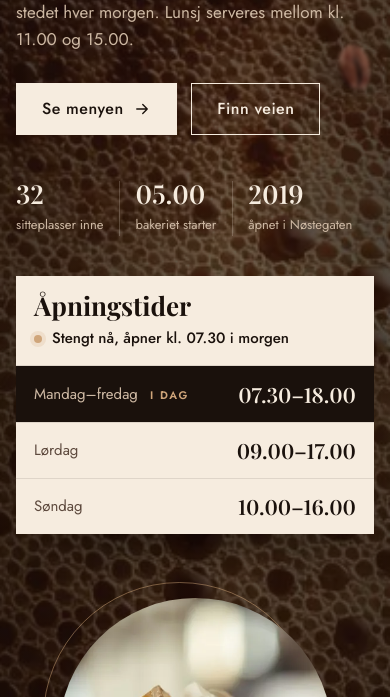
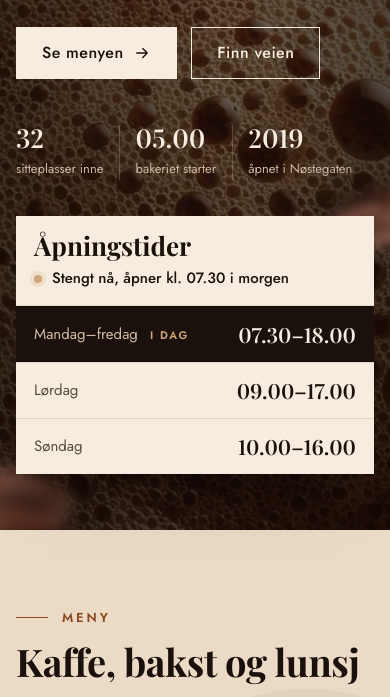
Before and after one commit to vesiertn-rgb/ostavind, a plain HTML site: page index.html in a window 390 px wide. Shown: the part 304-1001 px from the top of the page. Drawn offline with nearby package versions, Linux system fonts and the light colour scheme; a web font is replaced by a local one.

Commit message:
Phone layout: hide top bar and arch photo, texture under status bar, no white edges
Co-Authored-By: Claude Opus 5.5 <noreply@anthropic.com>
Claude-Session: https://claude.ai/code/session_01EMm7UXDayPvYWW9pdPkKnj

```diff
--- a/index.html
+++ b/index.html
@@ -38,7 +38,8 @@
 /* The page canvas (seen when you drag past the edges) matches the dark top and bottom. */
 html { scroll-behavior: smooth; background: var(--espresso); overscroll-behavior-x: none; }
 body {
-  margin: 0; background: var(--paper); color: var(--ink);
+  /* Every section paints its own colour; the body stays dark so no white shows at the edges. */
+  margin: 0; background: var(--espresso); color: var(--ink);
   font-family: var(--sans); font-size: clamp(16px, 1.1vw, 18px); line-height: 1.6;
   font-variant-numeric: lining-nums; -webkit-font-smoothing: antialiased;
 }
@@ -316,7 +317,7 @@ h1 span { display: block; }
 @media (max-width: 860px) { .find-grid { grid-template-columns: 1fr; } }
 
 /* ================= FOOTER ================= */
-footer { background: var(--night); color: var(--on-dark-2); font-size: 15px; overflow: hidden; }
+footer { background: var(--night); color: var(--on-dark-2); font-size: 15px; overflow: hidden; padding-bottom: env(safe-area-inset-bottom, 0px); }
 .foot-mark { display: block; text-align: center; white-space: nowrap; user-select: none; pointer-events: none; font: 900 clamp(88px, 19vw, 290px)/.78 var(--serif); letter-spacing: -.035em; color: rgba(246,236,223,.06); margin-top: 8px; margin-bottom: -.08em; }
 .foot-grid { display: grid; grid-template-columns: 1.5fr 1fr 1fr auto; gap: 36px 48px; padding-block: 64px 44px; }
 .foot-col h3 { font: 600 12px/1.2 var(--sans); letter-spacing: .18em; text-transform: uppercase; color: var(--tan); margin-bottom: 12px; }
@@ -331,6 +332,23 @@ footer { background: var(--night); color: var(--on-dark-2); font-size: 15px; ove
 .legal { display: flex; flex-wrap: wrap; justify-content: space-between; gap: 8px 32px; padding-block: 22px 30px; font-size: 13px; box-shadow: inset 0 1px 0 rgba(246,236,223,.1); }
 @media (max-width: 900px) { .foot-grid { grid-template-columns: 1fr 1fr; } }
 @media (max-width: 520px) { .foot-grid { grid-template-columns: 1fr; } }
+
+/* Phones: no top bar and no arched photo. The coffee texture runs up behind the
+   status bar, and a soft blur fades in there once you start scrolling. */
+@media (max-width: 760px) {
+  .topbar, .hero-visual { display: none; }
+  .hero { margin-top: 0; padding-top: calc(env(safe-area-inset-top, 0px) + 56px); padding-bottom: 56px; }
+  .hours { margin-top: 36px; }
+  .bean.f2 { top: 60%; }
+  .bean.f3 { top: 93%; }
+  body::before {
+    height: calc(env(safe-area-inset-top, 0px) + 26px); background: rgba(26,17,12,.4);
+    -webkit-backdrop-filter: blur(12px); backdrop-filter: blur(12px);
+    -webkit-mask-image: linear-gradient(#000 55%, transparent); mask-image: linear-gradient(#000 55%, transparent);
+    opacity: 0; transition: opacity .3s; pointer-events: none;
+  }
+  html.scrolled body::before { opacity: 1; }
+}
 
 /* The first section sits under the hanging hours band on wide screens. */
 @media (min-width: 861px) {
@@ -694,7 +712,7 @@ body.dragging .mv { pointer-events: none; }
 
   /* ---- Top bar: follows the page, turns solid once you scroll ---- */
   const topbar = $('#topbar'), mnav = $('#mnav'), menuBtn = $('#menu-btn');
-  const onScroll = () => topbar.classList.toggle('scrolled', scrollY > 12);
+  const onScroll = () => { const s = scrollY > 12; topbar.classList.toggle('scrolled', s); document.documentElement.classList.toggle('scrolled', s); };
   addEventListener('scroll', onScroll, { passive: true }); onScroll();
   function setMenu(open) {
     mnav.hidden = !open; topbar.classList.toggle('open', open);
@@ -938,7 +956,8 @@ body.dragging .mv { pointer-events: none; }
     let ticking = false;
     function frame() {
       ticking = false;
-      if (editing) { layers.forEach(({ el }) => { el.style.translate = ''; el.style.rotate = ''; }); heroImg.style.translate = ''; return; }
+      /* Phones keep the texture still: scroll-linked movement stutters on mobile browsers. */
+      if (editing || innerWidth <= 760) { layers.forEach(({ el }) => { el.style.translate = ''; el.style.rotate = ''; }); heroImg.style.translate = ''; return; }
       const y = scrollY, k = innerWidth < 860 ? 0.55 : 1;
       if (y > hero.offsetHeight + 200) return;
       for (const { el, s, r } of layers) { el.style.translate = `0 ${(y * s * k).toFixed(1)}px`; if (r) el.style.rotate = `${(y * r).toFixed(1)}deg`; }
```
